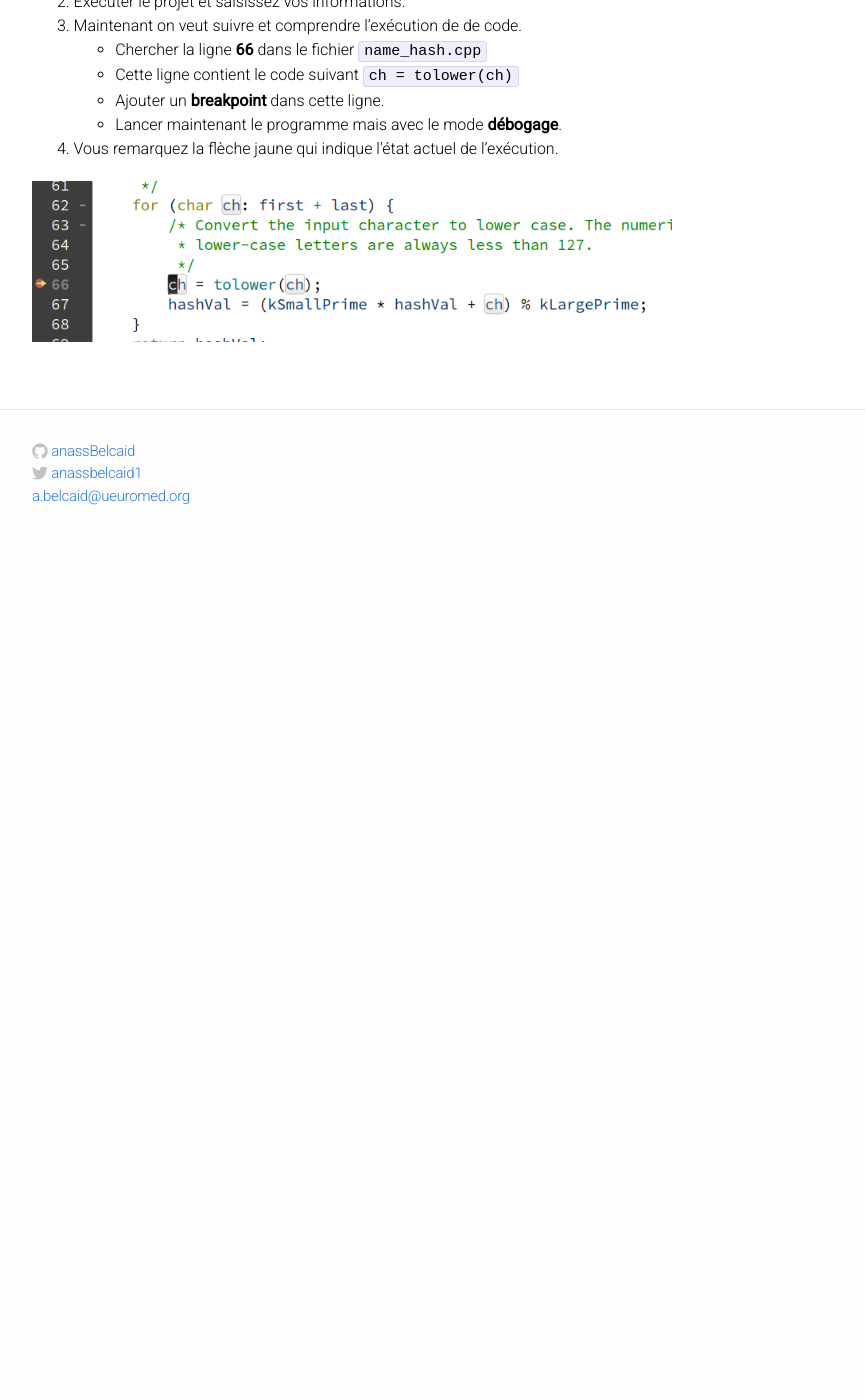
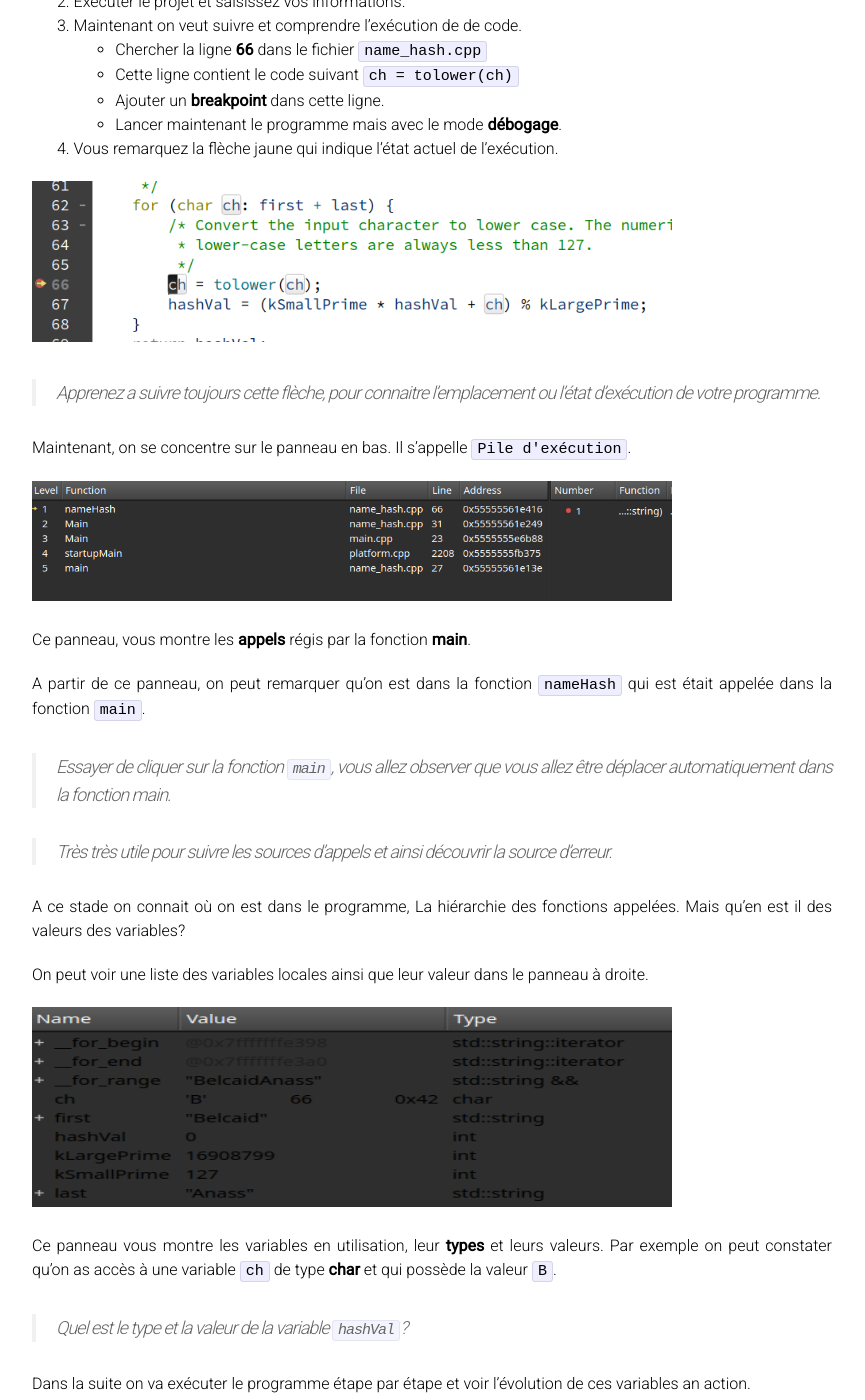
Before and after one commit to anassBelcaid/CS221, a Jekyll site: the page built from assignments/0_welcome/debugging.md, in a window 1280 px wide and 1400 px high, scrolled down 1123 px. Shown: the whole window, without its empty margins (208-1073 px from the left). Built offline with Jekyll 4.4.1, drawn with Linux system fonts in a browser that asks for light colours; before the commit the page ends 1675 px from its top, so only the background shows below that; some of the changed text lies outside the part shown.

Commit message:
Tutorial debuggin without Exer

````diff
--- a/_config.yml
+++ b/_config.yml
@@ -35,6 +35,7 @@
 kramdown:
   auto_ids: true
   syntax_highlighter: rouge
+  hightlight_theme: zenburn
 
 # Exclude from processing.
 # The following items will not be processed, by default.
--- a/assignments/0_welcome/debugging.md
+++ b/assignments/0_welcome/debugging.md
@@ -53,7 +53,7 @@
 Nous allons utiliser un simple projet utilisant la bibliothèque de **Stanford**.
 Ainsi, vous devez télécharger le code de début. Décomprésser le puis ouvrez le fichier **NameHash.pro** qui contient la configuration du projet.
 
-- <a href="{{ site.url }} {{site.baseurl}}/assets/code/ass/HW0_NameHash.zip"> Code de Départ</a>
+- <a href="{{ site.url }}{{site.baseurl}}/assets/code/ass/HW0_NameHash.zip"> Code de Départ</a>
 
 
 1. Ouvir le project `NameHash.pro`.
@@ -67,3 +67,120 @@
 
 
  <img src="{{ site.url }}{{ site.baseurl }}/assets/debugging/deb_arrow.png" width="80%" class="figcenter">
+
+
+> Apprenez a suivre toujours cette flèche, pour connaitre l'emplacement ou l'état
+d'exécution de votre programme.
+
+
+Maintenant, on se concentre sur le panneau en bas. Il s'appelle `Pile
+d'exécution`.
+
+
+ <img src="{{ site.url }}{{ site.baseurl }}/assets/debugging/deb_call_stack.png" width="80%" class="figcenter">
+
+ Ce panneau, vous montre les **appels** régis par la fonction **main**.
+
+ A partir de ce panneau, on peut remarquer qu'on est dans la fonction `nameHash`
+ qui est était appelée dans la fonction `main`.
+
+
+> Essayer de cliquer sur la fonction `main`, vous allez observer que vous allez
+être déplacer automatiquement dans la fonction main.
+
+> Très très utile pour suivre les sources d'appels et ainsi découvrir la source
+d'erreur.
+
+
+A ce stade on connait où on est dans le programme, La hiérarchie des fonctions
+appelées. Mais qu'en est il des valeurs des variables?
+
+On peut voir une liste des variables locales ainsi que leur valeur dans le
+panneau à droite.
+
+ <img src="{{ site.url }}{{ site.baseurl }}/assets/debugging/deb_var_state.png" width="80%"  height="200px" class="figcenter">
+
+ Ce panneau vous montre les variables en utilisation, leur **types** et leurs
+ valeurs. Par exemple on peut constater qu'on as accès à une variable `ch` de
+ type **char** et qui possède la valeur `B`.
+
+
+> Quel est le type et la valeur de la variable `hashVal`?
+
+Dans la suite on va exécuter le programme étape par étape et voir l'évolution de
+ces variables an action.
+
+Commençons notre investigation de la boucle for
+
+
+```cpp
+for (char ch: first + last) {
+        /* Convert the input character to lower case. The numeric values of
+         * lower-case letters are always less than 127.
+         */
+        ch = tolower(ch);
+        hashVal = (kSmallPrime * hashVal + ch) % kLargePrime;
+    }
+```
+
+Cette boucle va itérer les **caractères** de mon nom complet. La première
+lettre est `B`.
+
+Exécutons, maintenant la ligne `tolower(ch)` qui change une lettre en
+**minuscule**. Pour ce faire on doit maitriser les actions suivantes:
+
+
+ <img src="{{ site.url }}{{ site.baseurl }}/assets/debugging/deb_action_buttons.png" width="50%"  height="50px" align="center">
+
+Mettre la sourie sur chaqune pour connaitre leurs noms.
+
+. **Step over**: Progresser d'une ligne dans le programme. Cliquer sur cette
+icone et vous allez observer qu'on vient d'exécuter la ligne `tolower(ch)` et
+que maintenant la variable `ch=b` dans la zone des variables.
+
+ <img src="{{ site.url }}{{ site.baseurl }}/assets/debugging/deb_var_change.png" width="80%"  height="200px" align="center">
+
+ > Observer la flèche **jaune** pour identifier votre emplacement.
+
+ Passons maintenant à la ligne suivante qui calcule une valeur de `hashage` pour
+ note caractère.
+
+
+```cpp
+hashVal = (kSmallPrime * hashVal + ch) % kLargePrime;
+```
+
+Exécutons une autre fois le bouton `step over` pour voir l'effet de cette ligne.
+
+ <img src="{{ site.url }}{{ site.baseurl }}/assets/debugging/deb_hash_upd.png" width="80%"  height="150px" align="center">
+
+ Une fois encore, on obtient la valeur calculée pour notre caractère **b**.
+
+ > Continuer à avancer jusqu'à vous sentez que vous avez bien maitrisé la
+ fonction **nameHash**.
+
+
+. **Step out**: Avancer l'éxécution juste par des simples linges, sera trop
+**fastidieux**, si notre programme se compose d'une longue boucle comme le cas
+ici. Pour se faire on peut exécuter le code jusqu'à la **fin d'une fonction**
+par le bouton `step out`.
+
+1. Cliquer sur ce bouton, puis observer votre espace des variables.
+2. Vous devez remarquer que toutes les variables **locales** associées à la
+   fonction `nameHash` sont disparus.
+
+ <img src="{{ site.url }}{{ site.baseurl }}/assets/debugging/deb_step_out.png" width="50%"  height="80px" align="center">
+
+ 1. Observer la valeur finale du `hashValue`
+ 2. Identifier l'emplacement de la flèche jaune qui indique notre **retour** à
+    la fonction `main`.
+
+> Observer aussi, qu'à ce stade on possède aussi la valeur de retour de la
+fonction
+
+
+ <img src="{{ site.url }}{{ site.baseurl }}/assets/debugging/deb_return_value.png" width="50%"  height="60px" align="center">
+
+ Chose intéressante,car on peut voir l'état de la fonction avant
+ l'**affectation**. Exécuter votre final **Step over**, pour réaliser cette
+ affection puis observer votre variable `hashValue`.
````
Also changed, not shown: assets/debugging/deb_action_buttons.png (added), assets/debugging/deb_call_stack.png (added), assets/debugging/deb_hash_upd.png (added), assets/debugging/deb_return_value.png (added), assets/debugging/deb_step_out.png (added), assets/debugging/deb_var_change.png (added), assets/debugging/deb_var_state.png (added), 8 other files.
